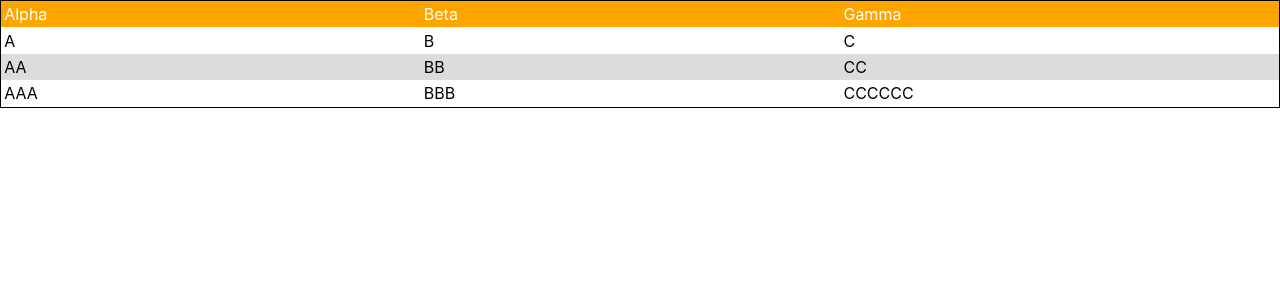
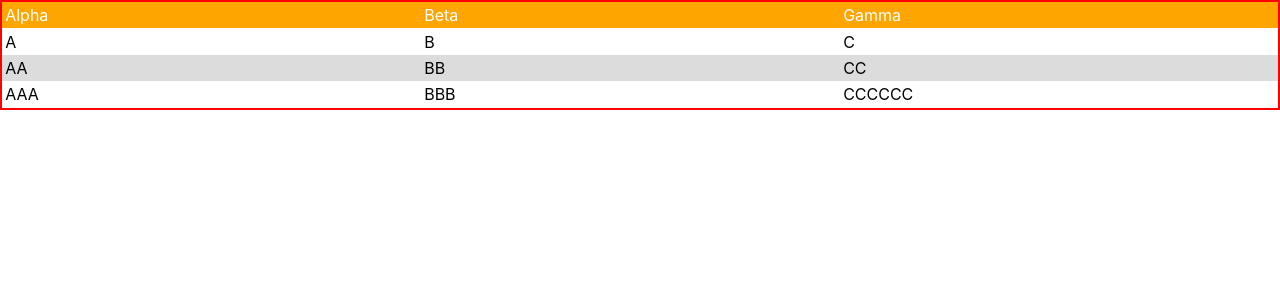
Before and after one commit to rtthomas/ReactResponsiveTable, a React (Create React App) app: page / in a window 1280 px wide. Shown: the top 300 px of the page. Built offline with nearby package versions, Linux system fonts and the light colour scheme.

Commit message:
Fixed default override

```diff
--- a/src/App.js
+++ b/src/App.js
@@ -3,7 +3,11 @@ import './App.css';
 import ResponsiveTable from './responsiveTable'
 
 function App() {
+
+    // Define the column header labels
     const labels = ['Alpha', 'Beta', 'Gamma']
+
+    // Row data can be objects or arrays
     const data = [
         {
             foo: 'A',
@@ -21,16 +25,14 @@ function App() {
             'CCCCCC'
         ]
     ]
+    // Override the default header background color
     const colors = {
-        headerText: 'white',
-        headerBg: 'orange',
-        rowText: 'black',
-        rowBg: 'white',
-        rowStripe: 'gainsboro'
+        headerBg: 'orange'
     }
+    // Overrides the default border
+    const border = '2px solid red'
 
-    const border = '1px solid black'
-
+    // The overriding colors and border attributes are optional
     return (
         <div className="App">
             <ResponsiveTable data={data} labels={labels} colors={colors} border={border}/>
--- a/src/responsiveTable.js
+++ b/src/responsiveTable.js
@@ -8,8 +8,8 @@ import styled from 'styled-components'
  * Generates a Table component
  * @param {string array} props.labels Column labels
  * @param {object array} props.data Table data, one element per row
- * @param {number} props.primary (Optional) index of the column whose cell value will appear as the "cell label" in the responsive view
- * @returns the Table
+ * @param {object} props.colors (Optional) Color override values
+ * @param {string} props.border (Optional) Border override style
  */
 const responsiveTable = props => {
     const cellWidth = ((1 / props.labels.length) * 100).toString().split('.')[0];
@@ -17,7 +17,15 @@ const responsiveTable = props => {
         textAlign: 'left',
         border: props.border ? props.border : '1px solid black'
     }
-    let colors;
+    const defaultColors = {
+        headerText: 'white',
+        headerBg: 'black',
+        rowText: 'black',
+        rowBg: 'white',
+        rowStripe: 'gainsboro'
+
+    }
+    var colors;
     if (props.colors){
         const override = props.colors;
         colors = {
@@ -27,6 +35,9 @@ const responsiveTable = props => {
             rowBg: override.rowBg ? override.rowBg : 'white',
             rowStripe: override.rowStripe ?  override.rowStripe : 'gainsboro'
         }
+    }
+    else {
+        colors = defaultColors;
     }
 
     return (
@@ -64,14 +75,6 @@ const StyledHeader = styled(Header)`
         display: none;
     }
 `
-
-/**
- * Generates a Row component
- * @param {object} props.data The row data
- * @param {string array} props.labels Column labels
- * @param {number} props.primary (Optional) index of the column whose cell value will appear as the "cell label" in the responsive view
- * @returns the Row
- */
 const Row = props => {
     const values = Object.values(props.data)
     return <div className={props.className}>
@@ -126,5 +129,4 @@ const CellContent  = styled.div`
         overflow: hidden;
     }
 `
-
 export default responsiveTable;
```
